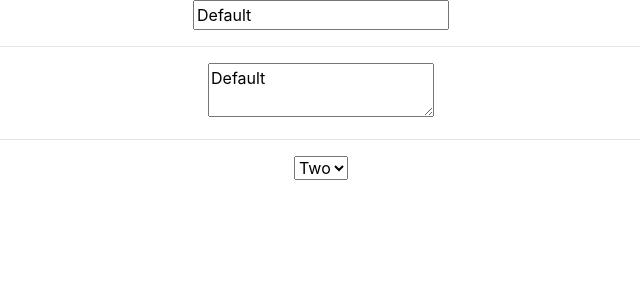
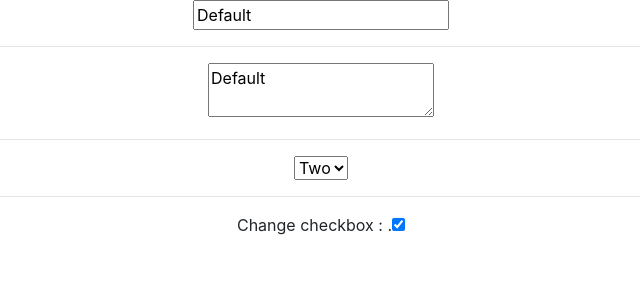
Before and after one commit to shokrshokr/react-step-by-step, a React (Create React App) app: page / in a window 1280 px wide. Shown: the top 300 px of the page, without its empty margins (319-959 px from the left). Built offline with nearby package versions, Linux system fonts and the light colour scheme.

Commit message:
016-part3

```diff
--- a/src/App.js
+++ b/src/App.js
@@ -8,7 +8,8 @@
 
   state = {
     value: 'Default',
-    selectVal: "2"
+    selectVal: "2",
+    checked: true
   }
 
   setValue = (event) => {
@@ -20,6 +21,12 @@
   setSelectValue= (event) => {
     this.setState({
       selectVal: event.target.value
+    })
+  }
+
+  setCheckboxValue = (event) => {
+    this.setState({
+      checked: event.target.checked
     })
   }
 
@@ -35,6 +42,11 @@
           <option value="1">One</option>
           <option value="2">Two</option>
         </select>
+        <hr />
+        <label>
+          Change checkbox : .
+          <input type="checkbox" checked={this.state.checked} onChange={this.setCheckboxValue} />
+        </label>
       </div>
     );
   }
```
